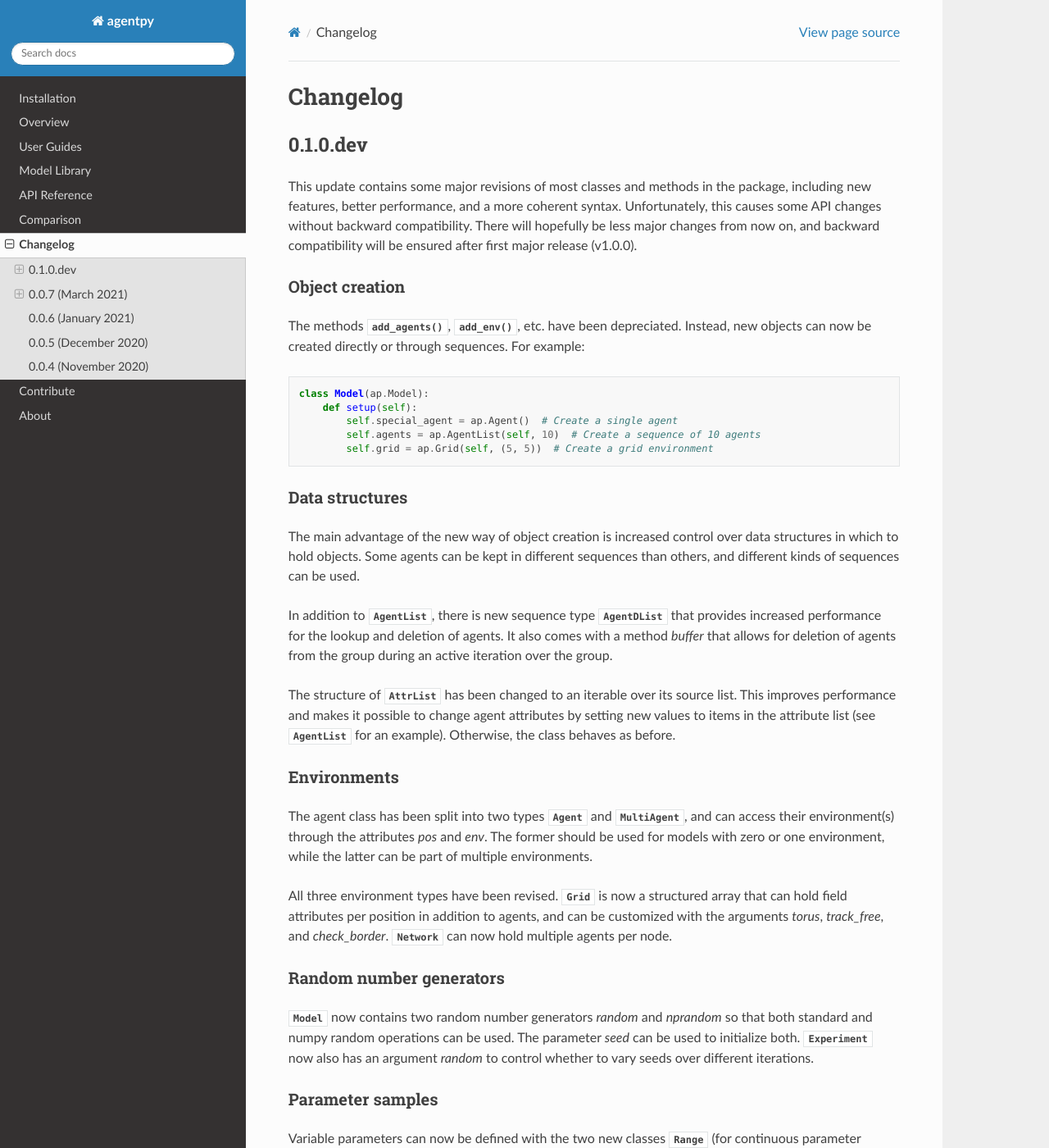
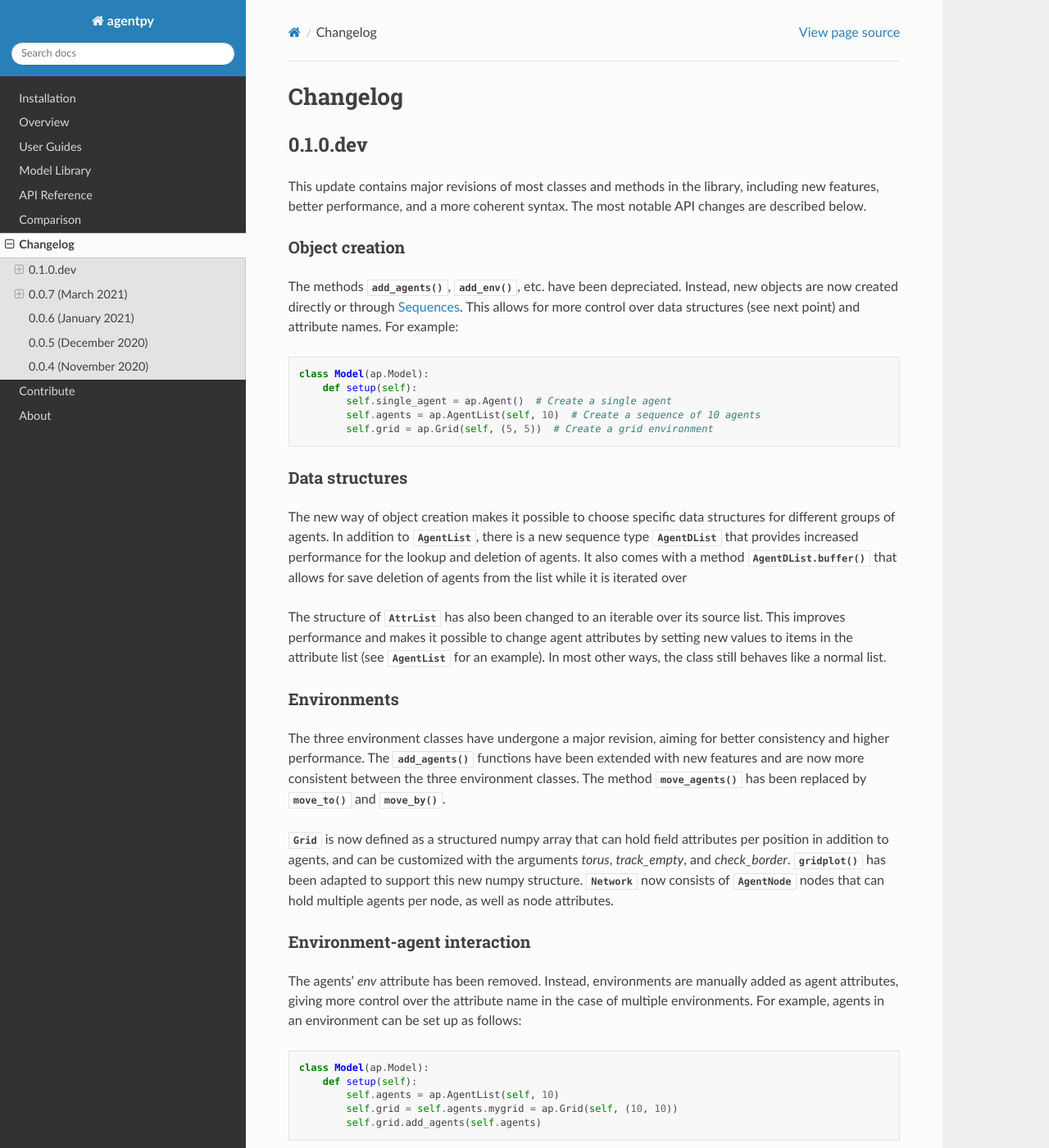
Before and after one commit to jofmi/agentpy, a Sphinx documentation site: the page built from docs/changelog.rst, in a window 1280 px wide and 1400 px high. Shown: the whole window at 82% size. Built offline with Sphinx 7.4.7 and the Read the Docs theme 2.0.0, drawn with Linux system fonts in a browser that asks for light colours; pages that are not in the unit, such as notebooks, are missing from menus; some of the changed text lies outside the part shown.

Commit message:
Update docs

```diff
--- a/docs/changelog.rst
+++ b/docs/changelog.rst
@@ -7,71 +7,79 @@
 0.1.0.dev
 ---------
 
-This update contains some major revisions of most classes and methods in the
-package, including new features, better performance, and a more coherent syntax.
-Unfortunately, this causes some API changes without backward compatibility.
-There will hopefully be less major changes from now on,
-and backward compatibility will be ensured after first major release (v1.0.0).
+This update contains major revisions of most classes and methods in the
+library, including new features, better performance, and a more coherent syntax.
+The most notable API changes are described below.
 
 Object creation
 ...............
 
 The methods :func:`add_agents`, :func:`add_env`, etc. have been depreciated.
-Instead, new objects can now be created directly or through sequences.
+Instead, new objects are now created directly or through :doc:`reference_sequences`.
+This allows for more control over data structures (see next point) and attribute names.
 For example::
 
     class Model(ap.Model):
         def setup(self):
-            self.special_agent = ap.Agent()  # Create a single agent
+            self.single_agent = ap.Agent()  # Create a single agent
             self.agents = ap.AgentList(self, 10)  # Create a sequence of 10 agents
             self.grid = ap.Grid(self, (5, 5))  # Create a grid environment
 
 Data structures
 ...............
 
-The main advantage of the new way of object creation is increased control
-over data structures in which to hold objects. Some agents can be kept in
-different sequences than others, and different kinds of sequences can be used.
-
-In addition to :class:`AgentList`, there is new sequence type
+The new way of object creation makes it possible to choose specific data structures for different groups of agents.
+In addition to :class:`AgentList`, there is a new sequence type
 :class:`AgentDList` that provides increased performance
 for the lookup and deletion of agents.
-It also comes with a method `buffer` that allows for deletion of agents
-from the group during an active iteration over the group.
+It also comes with a method :func:`AgentDList.buffer`
+that allows for save deletion of agents
+from the list while it is iterated over
 
-The structure of :class:`AttrList` has been changed to an iterable over its
+The structure of :class:`AttrList` has also been changed to an iterable over its
 source list. This improves performance and makes it possible to change
 agent attributes by setting new values to items in the attribute list (see
-:class:`AgentList` for an example). Otherwise, the class behaves as before.
+:class:`AgentList` for an example). In most other ways, the class still behaves like a normal list.
 
 Environments
 ............
 
-The agent class has been split into two types :class:`Agent` and :class:`MultiAgent`,
-and can access their environment(s) through the attributes `pos` and `env`.
-The former should be used for models with zero or one environment, while the latter
-can be part of multiple environments.
+The three environment classes have undergone a major revision,
+aiming for better consistency and higher performance.
+The :func:`add_agents` functions have been extended with new features
+and are now more consistent between the three environment classes.
+The method :func:`move_agents` has been replaced by :func:`move_to` and :func:`move_by`.
 
-All three environment types have been revised.
-:class:`Grid` is now a structured array
+:class:`Grid` is now defined as a structured numpy array
 that can hold field attributes per position in addition to agents,
-and can be customized with the arguments `torus`, `track_free`, and `check_border`.
-:class:`Network` can now hold multiple agents per node.
+and can be customized with the arguments `torus`, `track_empty`, and `check_border`.
+:func:`gridplot` has been adapted to support this new numpy structure.
+:class:`Network` now consists of :class:`AgentNode` nodes that can hold multiple agents per node, as well as node attributes.
 
-Random number generators
-........................
+Environment-agent interaction
+.............................
 
-:class:`Model` now contains two random number generators `random` and `nprandom`
-so that both standard and numpy random operations can be used.
-The parameter `seed` can be used to initialize both.
-:class:`Experiment` now also has an argument `random` to control whether
-to vary seeds over different iterations.
+The agents' `env` attribute has been removed.
+Instead, environments are manually added as agent attributes,
+giving more control over the attribute name in the case of multiple environments.
+For example, agents in an environment can be set up as follows::
+
+    class Model(ap.Model):
+        def setup(self):
+            self.agents = ap.AgentList(self, 10)
+            self.grid = self.agents.mygrid = ap.Grid(self, (10, 10))
+            self.grid.add_agents(self.agents)
+
+The agent methods `move_to`, `move_by`, and `neighbors` have also been removed.
+Instead, agents can access these methods through their environment.
+In the above example, a given agent `a` could for example access their
+neighbors through calling `a.mygrid.neighbors(a)`.
 
 Parameter samples
 .................
 
-Variable parameters can now be defined with the two new classes
-:class:`Range` (for continuous parameter ranges) and :class:`Values` (for pre-defined of discrete parameter values).
+Variable parameters can now be defined with the three new classes
+:class:`Range` (for continuous parameter ranges), :class:`IntRange` (for integer parameter ranges), and :class:`Values` (for pre-defined of discrete parameter values).
 Parameter dictionaries with these classes can be used to create samples,
 but can also be passed to a normal model, which will then use default values.
 
@@ -79,16 +87,38 @@
 have been depreciated and integrated into the new class :class:`Sample`,
 which comes with additional features to create new kinds of samples.
 
+Random number generators
+........................
+
+:class:`Model` now contains two random number generators `random` and `nprandom`
+so that both standard and numpy random operations can be used.
+The parameter `seed` is used to initialize both.
+:class:`Sample` has an argument `seed` to vary seeds over parameter samples.
+And :class:`Experiment` has a new argument `random` to control whether
+to vary seeds over different iterations.
+More on this can be found in :doc:`guide_random`.
+
 Data analysis
 .............
 
-The structure of output data from experiments has been changed.
+The structure of output data in :class:`DataDict` has been changed.
 The name of `measures` has been changed to `reporters`.
 Parameters are now stored in the two categories `constants` and `sample`.
 Variables are stored in separate dataframes based on the object type.
-The dataframes' index is now separatedinto `sample_id` and `iteration`.
+The dataframe's index is now separated into `sample_id` and `iteration`.
 
-:class:`DataDict` now contains new methods.
+The function :func:`sensitivity_sobol` has been depreciated and is replaced
+by the method :func:`DataDict.calc_sobol`.
+
+Interactive visualization interface
+...................................
+
+The method :func:`Experiment.interactive` has been depreciated and is replaced
+by an interactive simulation interface that is being developed in the separate
+package `ipysimulare <https://github.com/JoelForamitti/ipysimulate>`_.
+This new package provides interactive javascript widgets with parameter sliders
+and live plots similar to the traditional NetLogo interface.
+Examples can be found in :doc:`guide_interactive`.
 
 0.0.7 (March 2021)
 ------------------
--- a/docs/guide.rst
+++ b/docs/guide.rst
@@ -15,3 +15,5 @@
    :maxdepth: 1
 
    guide_random
+   guide_interactive
+   guide_ema
```
Also changed, not shown: docs/index.rst (+1 -9 lines), docs/overview.rst (+12 -16 lines), docs/reference_agents.rst (+3 -12 lines), docs/reference_environments.rst (+2 -17 lines), docs/graphics/ips_example.png (added), docs/guide_ema.ipynb (added), docs/guide_interactive.ipynb (added).
